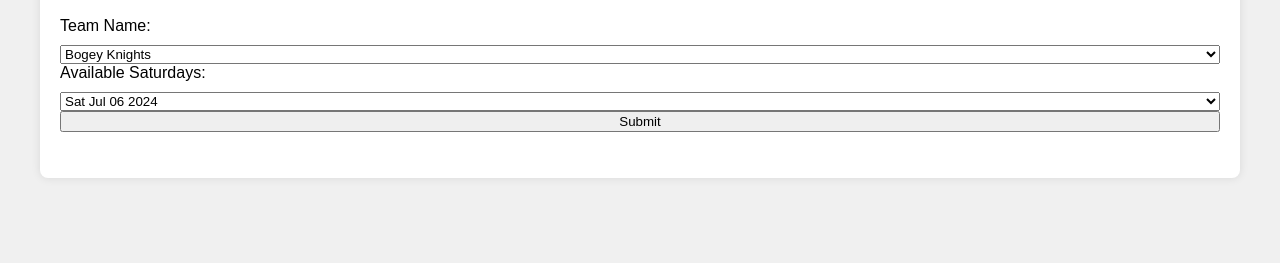
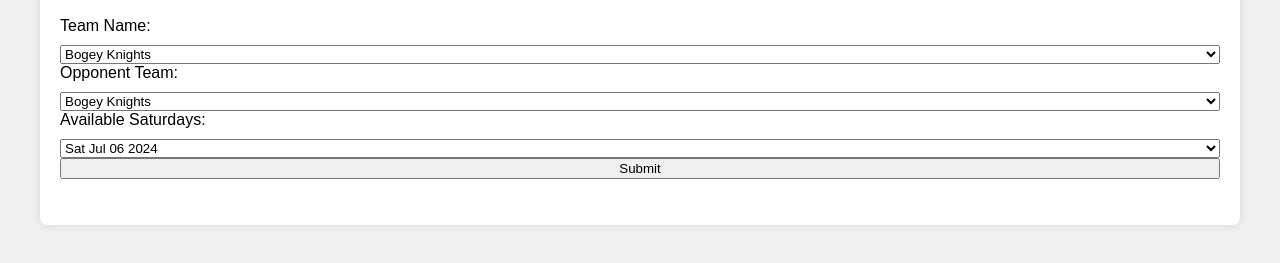
Before and after one commit to BigFatGut/Russians-Matches, a plain HTML site: page index.html in a window 1280 px wide. Shown: the part 353-616 px from the top of the page. Drawn offline with Linux system fonts and the light colour scheme.

Commit message:
Add files via upload

```diff
--- a/index.html
+++ b/index.html
@@ -17,6 +17,7 @@
         <form id="availability-form">
             <label for="team-name">Team Name:</label>
             <select id="team-name" name="team-name" required>
+                <!-- Add team options here -->
                 <option value="Bogey Knights">Bogey Knights</option>
                 <option value="Box of Chocolates">Box of Chocolates</option>
                 <option value="Cobra Kai">Cobra Kai</option>
@@ -46,6 +47,40 @@
                 <option value="TMW®">TMW®</option>
                 <option value="Whanganaki">Whanganaki</option>
             </select>
+
+            <label for="opponent-name">Opponent Team:</label>
+            <select id="opponent-name" name="opponent-name" required>
+                <!-- Add team options here -->
+                <option value="Bogey Knights">Bogey Knights</option>
+                <option value="Box of Chocolates">Box of Chocolates</option>
+                <option value="Cobra Kai">Cobra Kai</option>
+                <option value="Cousins Not Related">Cousins Not Related</option>
+                <option value="Easy Beats">Easy Beats</option>
+                <option value="Every Hole is a Goal">Every Hole is a Goal</option>
+                <option value="Flash Gordon">Flash Gordon</option>
+                <option value="Golf Gods">Golf Gods</option>
+                <option value="Haggis & Hangi">Haggis & Hangi</option>
+                <option value="Helping Again">Helping Again</option>
+                <option value="James Deano Boer">James Deano Boer</option>
+                <option value="JD & Coke">JD & Coke</option>
+                <option value="Malbeck">Malbeck</option>
+                <option value="Mamma Mia">Mamma Mia</option>
+                <option value="Model T">Model T</option>
+                <option value="Over the Net">Over the Net</option>
+                <option value="Scousers">Scousers</option>
+                <option value="Second Chance">Second Chance</option>
+                <option value="Team Lock Jaw (TLJ)">Team Lock Jaw (TLJ)</option>
+                <option value="The Helmets">The Helmets</option>
+                <option value="The No Shows">The No Shows</option>
+                <option value="The Silver Foxes">The Silver Foxes</option>
+                <option value="The Tsars">The Tsars</option>
+                <option value="Thelma & Louise">Thelma & Louise</option>
+                <option value="Tima Puru">Tima Puru</option>
+                <option value="Tiny Giants">Tiny Giants</option>
+                <option value="TMW®">TMW®</option>
+                <option value="Whanganaki">Whanganaki</option>
+            </select>
+
             <label for="saturdays">Available Saturdays:</label>
             <select id="saturdays" name="saturdays" required>
                 <!-- Saturdays will be populated here -->
--- a/script.js
+++ b/script.js
@@ -31,14 +31,21 @@ document.getElementById('availability-form').addEventListener('submit', function
     event.preventDefault();
 
     const teamName = document.getElementById('team-name').value;
+    const opponentName = document.getElementById('opponent-name').value;
     const saturdays = document.getElementById('saturdays').value;
+
+    if (teamName === opponentName) {
+        alert("A team cannot play against itself. Please select different teams.");
+        return;
+    }
 
     const teamList = document.getElementById('team-list');
     const listItem = document.createElement('li');
-    listItem.textContent = `${teamName}: ${new Date(saturdays).toDateString()}`;
+    listItem.textContent = `${teamName} vs ${opponentName} on ${new Date(saturdays).toDateString()}`;
     teamList.appendChild(listItem);
 
     document.getElementById('team-name').value = '';
+    document.getElementById('opponent-name').value = '';
     document.getElementById('saturdays').value = '';
 
     updateScheduledMatch();
@@ -46,9 +53,8 @@ document.getElementById('availability-form').addEventListener('submit', function
 
 function updateScheduledMatch() {
     const teamList = document.getElementById('team-list').getElementsByTagName('li');
-    if (teamList.length >= 2) {
-        const matchDetails = `${teamList[0].textContent.split(':')[0]} vs ${teamList[1].textContent.split(':')[0]}`;
-        document.getElementById('match-details').textContent = matchDetails;
+    if (teamList.length > 0) {
+        document.getElementById('match-details').textContent = teamList[teamList.length - 1].textContent;
     } else {
         document.getElementById('match-details').textContent = 'No match scheduled.';
     }
```
